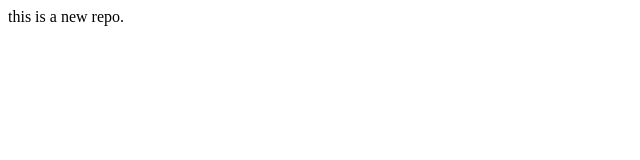
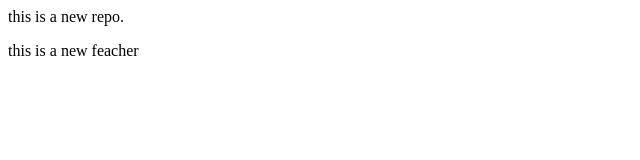
Before and after one commit to anchalsiingh/local.repo, a plain HTML site: page index.html in a window 1280 px wide. Shown: the whole page, without its empty margins (0-640 px from the left). Drawn offline with Linux system fonts and the light colour scheme.

Commit message:
add new feacher

```diff
--- a/index.html
+++ b/index.html
@@ -1 +1,2 @@
 <p>this is a new repo.</p>
+<p>this is a new feacher</p>
```
